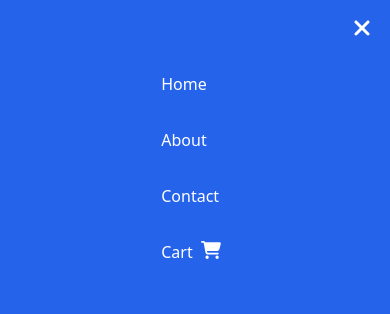
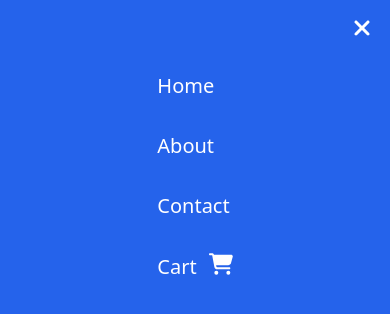
Before and after one commit to EliseAur/ecom-store, a React (Vite) app: page /cart in a window 390 px wide. Both pictures are taken after a click on the button 362 px from the left and 30 px from the top of the page. Shown: the top 314 px of the page. Built offline with nearby package versions, Linux system fonts and the light colour scheme.

Commit message:
Created CartIcon component and updated the header

```diff
--- /dev/null
+++ b/src/components/CartIcon.jsx
@@ -0,0 +1,41 @@
+import { Link } from "react-router-dom";
+import { FontAwesomeIcon } from "@fortawesome/react-fontawesome";
+import { faShoppingCart } from "@fortawesome/free-solid-svg-icons";
+import PropTypes from "prop-types";
+
+const CartIcon = ({ cart, className }) => {
+  const totalCartItems = cart.reduce(
+    (sum, product) => sum + product.quantity,
+    0,
+  );
+
+  return (
+    <span className={`relative ${className}`}>
+      <Link to="/cart" className="hover:text-gray-200">
+        <FontAwesomeIcon icon={faShoppingCart} className="h-6 w-6" />
+        {totalCartItems > 0 && (
+          <span className="absolute bottom-3 left-5 inline-flex items-center justify-center px-1.5 py-1 text-[10px] font-bold leading-none rounded-full text-red-100 bg-red-600">
+            {totalCartItems}
+          </span>
+        )}
+      </Link>
+    </span>
+  );
+};
+
+CartIcon.propTypes = {
+  cart: PropTypes.arrayOf(
+    PropTypes.shape({
+      id: PropTypes.string.isRequired,
+      title: PropTypes.string.isRequired,
+      quantity: PropTypes.number.isRequired,
+    }),
+  ).isRequired,
+  className: PropTypes.string,
+};
+
+CartIcon.defaultProps = {
+  className: "",
+};
+
+export default CartIcon;
--- a/src/components/header.jsx
+++ b/src/components/header.jsx
@@ -2,11 +2,8 @@ import { useState, useEffect } from "react";
 import PropTypes from "prop-types";
 import { Link, useLocation } from "react-router-dom";
 import { FontAwesomeIcon } from "@fortawesome/react-fontawesome";
-import {
-  faBars,
-  faTimes,
-  faCartShopping,
-} from "@fortawesome/free-solid-svg-icons";
+import { faBars, faTimes } from "@fortawesome/free-solid-svg-icons";
+import { CartIcon } from "./index";
 
 function Header({ cart }) {
   const [isOpen, setIsOpen] = useState(false);
@@ -21,11 +18,6 @@ function Header({ cart }) {
     setIsOpen(false);
   }, [location]);
 
-  const totalCartItems = cart.reduce(
-    (sum, product) => sum + product.quantity,
-    0,
-  );
-
   return (
     <header className="bg-blue-600 text-white shadow-md w-full sticky top-0 z-50">
       <div className="container mx-auto flex justify-between items-center p-4">
@@ -35,16 +27,7 @@ function Header({ cart }) {
           </Link>
         </div>
         <div className="md:hidden">
-          <span className="relative mx-9">
-            <Link to="/cart" className="hover:text-gray-200">
-              <FontAwesomeIcon icon={faCartShopping} className="h-6 w-6" />
-              {totalCartItems > 0 && (
-                <span className="absolute bottom-3 left-5 inline-flex items-center justify-center px-1.5 py-1 text-[10px] font-bold leading-none text-red-100 bg-red-600 rounded-full">
-                  {totalCartItems}
-                </span>
-              )}
-            </Link>
-          </span>
+          <CartIcon cart={cart} className="mx-7" />
           <button
             onClick={toggleMenu}
             className="text-white focus:outline-none"
@@ -66,16 +49,7 @@ function Header({ cart }) {
             Contact
           </Link>
         </nav>
-        <span className="relative mx-9 hidden md:block">
-          <Link to="/cart" className="hover:text-gray-200">
-            <FontAwesomeIcon icon={faCartShopping} className="h-6 w-6" />
-            {totalCartItems > 0 && (
-              <span className="absolute bottom-3 left-5 inline-flex items-center justify-center px-1.5 py-1 text-[10px] font-bold leading-none text-red-100 bg-red-600 rounded-full">
-                {totalCartItems}
-              </span>
-            )}
-          </Link>
-        </span>
+        <CartIcon cart={cart} className="mx-9 hidden md:block" />
       </div>
       {isOpen && (
         <div className="fixed inset-0 bg-blue-600 text-white flex flex-col items-center justify-start z-50">
@@ -86,23 +60,27 @@ function Header({ cart }) {
             <FontAwesomeIcon icon={faTimes} className="h-6 w-6" />
           </button>
           <div className="mt-16 pb-10 space-y-4">
-            <Link to="/" className="block px-4 py-2 hover:text-gray-200">
+            <Link
+              to="/"
+              className="block px-4 py-2 text-xl hover:text-gray-200"
+            >
               Home
             </Link>
-            <Link to="/about" className="block px-4 py-2 hover:text-gray-200">
+            <Link
+              to="/about"
+              className="block px-4 py-2 text-xl hover:text-gray-200"
+            >
               About
             </Link>
-            <Link to="/contact" className="block px-4 py-2 hover:text-gray-200">
+            <Link
+              to="/contact"
+              className="block px-4 py-2 text-xl hover:text-gray-200"
+            >
               Contact
             </Link>
-            <div className="relative">
-              <Link to="/cart" className="block px-4 py-2 hover:text-gray-200">
-                Cart
-                <FontAwesomeIcon
-                  icon={faCartShopping}
-                  className="h-5 w-5 px-2"
-                />
-              </Link>
+            <div className="relative px-4 py-2 hover:text-gray-200">
+              <span className="mr-3 text-xl">Cart</span>
+              <CartIcon cart={cart} />
             </div>
           </div>
         </div>
--- a/src/components/index.jsx
+++ b/src/components/index.jsx
@@ -6,6 +6,7 @@ import HomeContent from "./HomeContent";
 import ProductDetailContent from "./ProductDetailContent";
 import ErrorMessage from "./ErrorMessage";
 import CartContent from "./CartContent";
+import CartIcon from "./CartIcon";
 
 export {
   Header,
@@ -16,4 +17,5 @@ export {
   ProductDetailContent,
   ErrorMessage,
   CartContent,
+  CartIcon,
 };
```
